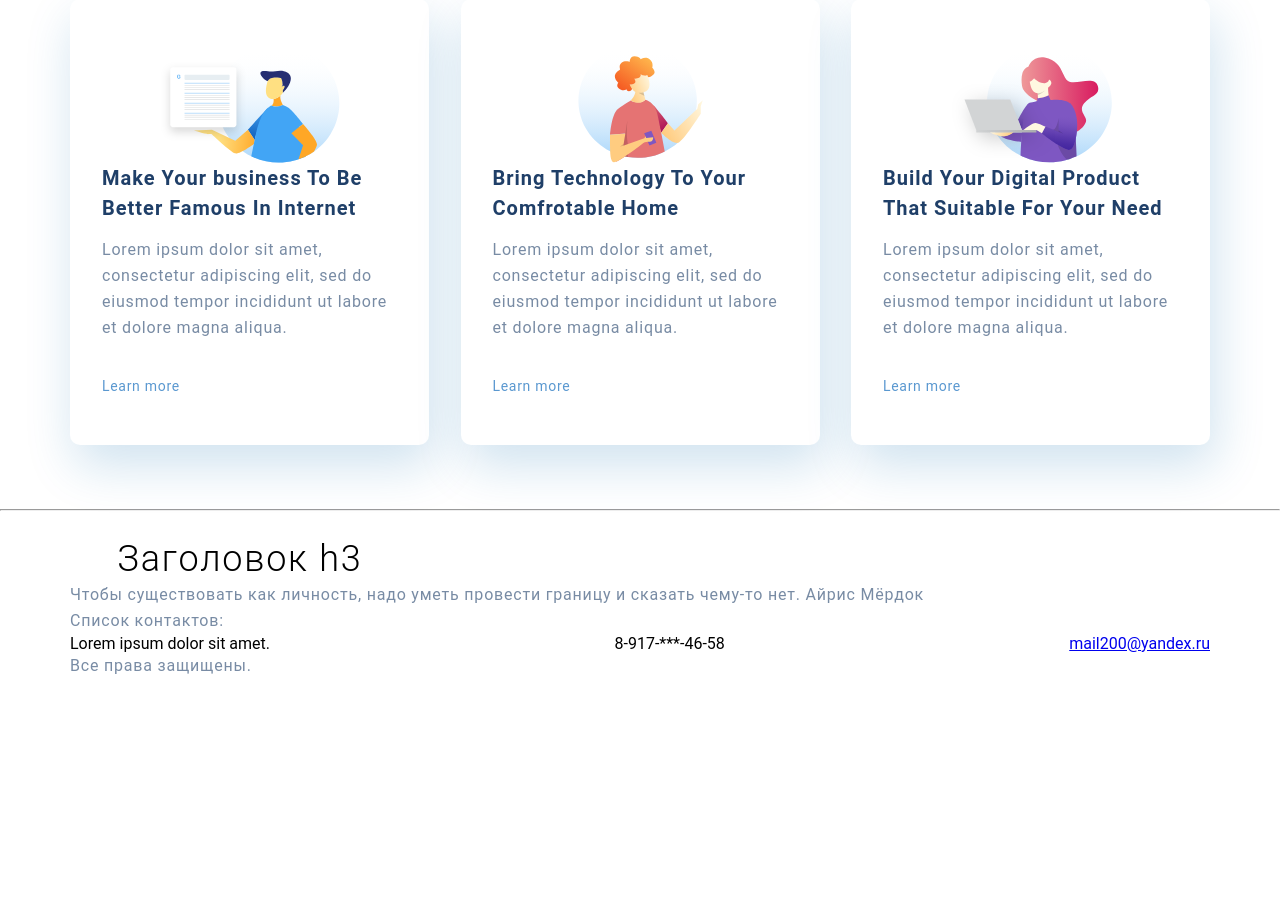
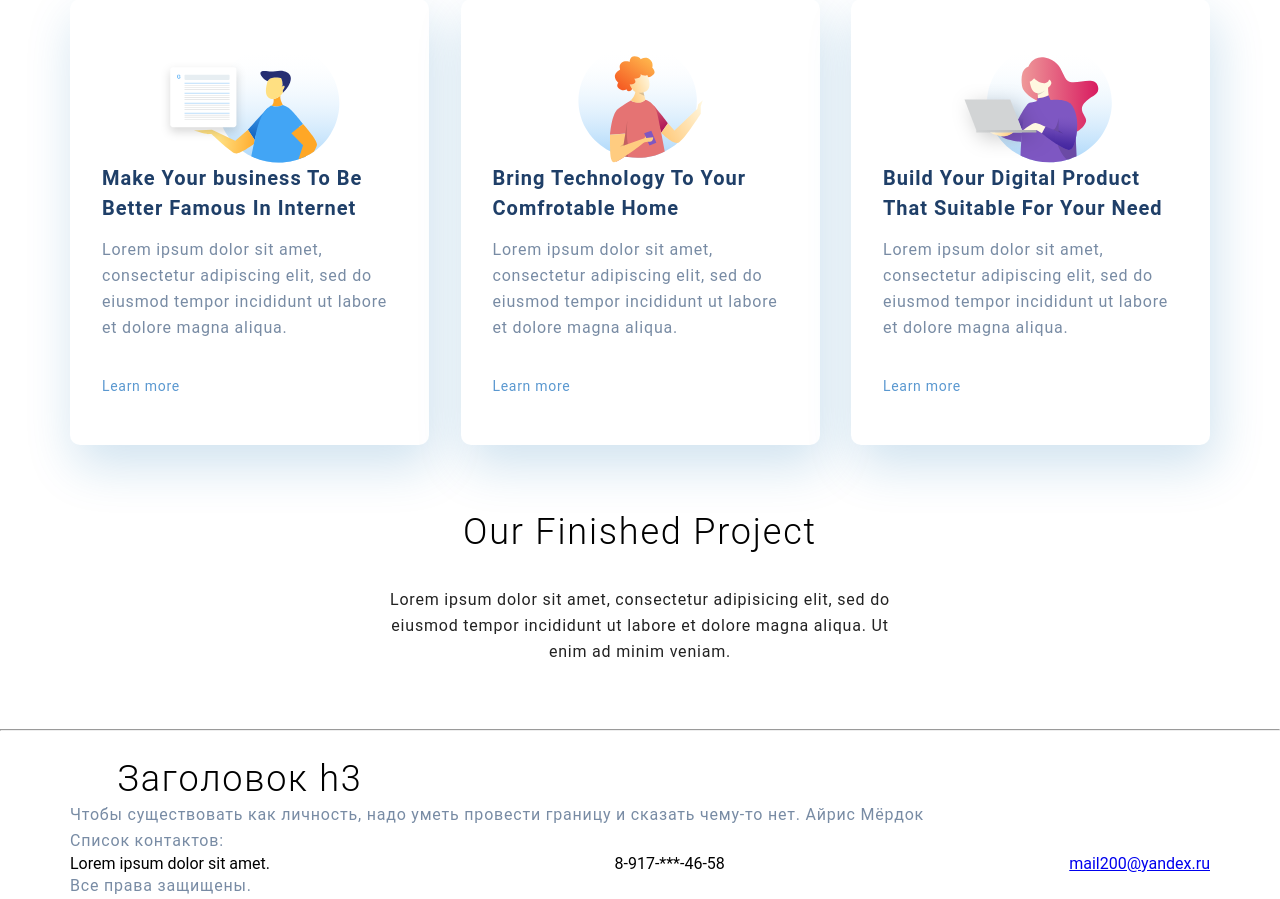
Before and after one commit to Jeff20201227/HTML-CSS, a PHP site: page / in a window 1280 px wide. Shown: the part 943-1842 px from the top of the page. Before the commit the page ends 1617 px from the top, so only its background shows below. Run offline with PHP 8.4, Linux system fonts and the light colour scheme.

Commit message:
Lesson_6.3

```diff
--- a/Lesson_6/index.html
+++ b/Lesson_6/index.html
@@ -58,6 +58,9 @@
                 <a href="#" class="product_catalog_link">Learn more</a>
             </div>
         </div>
+        <h3 class="text_h3">Our Finished Project</h3>
+        <p class="what_we_do_p">Lorem ipsum dolor sit amet, consectetur adipisicing elit, sed do eiusmod tempor
+            incididunt ut labore et dolore magna aliqua. Ut enim ad minim veniam.</p>
     </div>
     <hr>
     <div class="footer">
--- a/Lesson_6/style.css
+++ b/Lesson_6/style.css
@@ -157,6 +157,20 @@ a.top_info_link:hover {
     text-decoration: none;
 }
 
+.product_catalog_link:hover {
+    color: red;
+    font-size: 19px;
+}
+
+.what_we_do_p {
+    font-size: 16px;
+    line-height: 26px;
+    text-align: center;
+    letter-spacing: 0.05em;
+    color: #222222;
+    padding: 32px 308px 64px 308px;
+}
+
 .text_input {
     border: 1px solid #356EAD;
     box-sizing: border-box;
```
